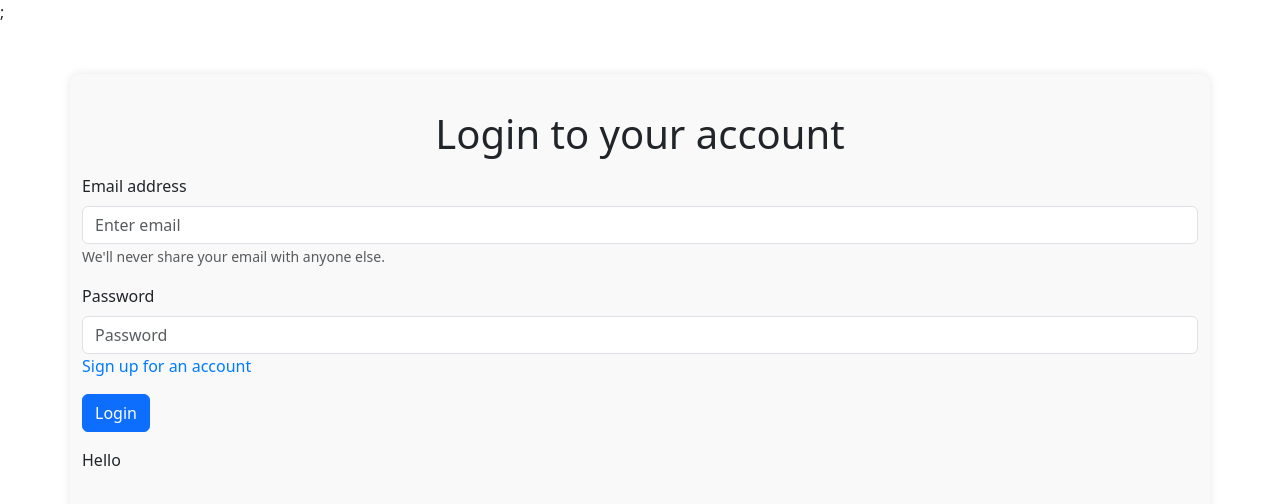
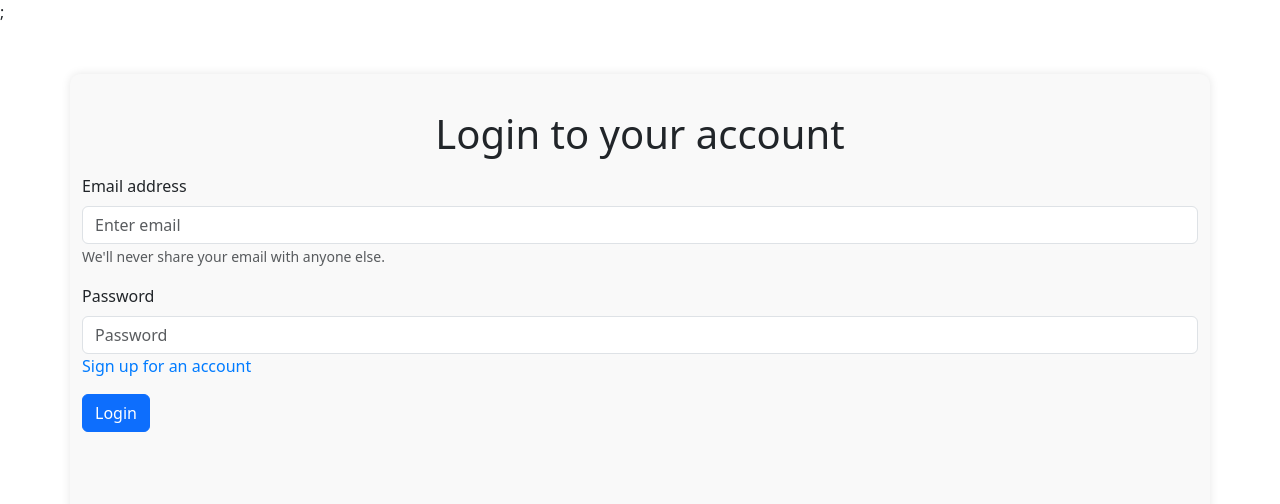
Before and after one commit to wenbierrr/pcweb6-tinkergram-firebase, a React (Create React App) app: page /login in a window 1280 px wide. Shown: the top 504 px of the page. Built offline with nearby package versions, Linux system fonts and the light colour scheme; no server answers.

Commit message:
redirect v9

```diff
--- a/src/views/LoginPage.js
+++ b/src/views/LoginPage.js
@@ -96,8 +96,6 @@ export default function LoginPage() {
           </Button>
         </div>
 
-        <p>Hello {error}</p>
-
         <div className="google-login-button">
           <GoogleLogin
             onSuccess={handleGoogleLoginSuccess}
```
